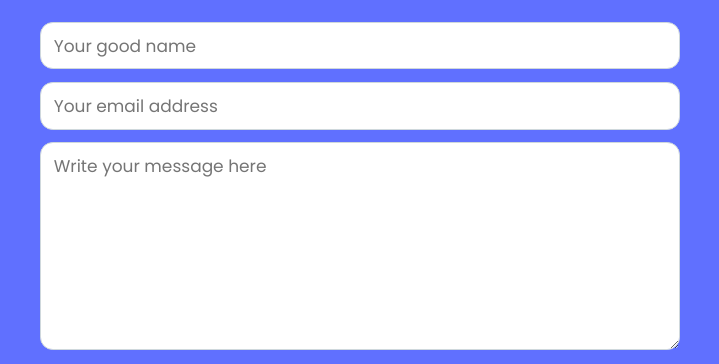
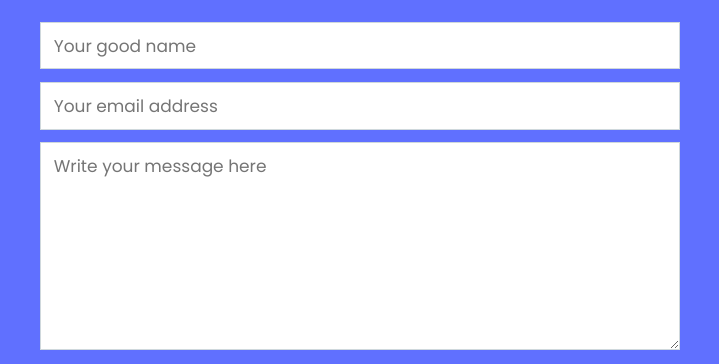
Before and after one commit to fatima-najafi/final-parts, a website: page index.html in a window 1280 px wide. Shown: the part 4118-4482 px from the top of the page, 280-999 px from the left. Drawn offline with Linux system fonts and the light colour scheme.

Commit message:
add style about contact section

```diff
--- a/style.css
+++ b/style.css
@@ -368,7 +368,6 @@ textarea:focus {
 .contact-me-form-text-input {
   margin-top: 0.75em;
   padding: 0.75em;
-  border-radius: 0.75em;
   width: 100%;
   border: 1px solid #cfd8dc;
   font-family: "Poppins", sans-serif;
```
